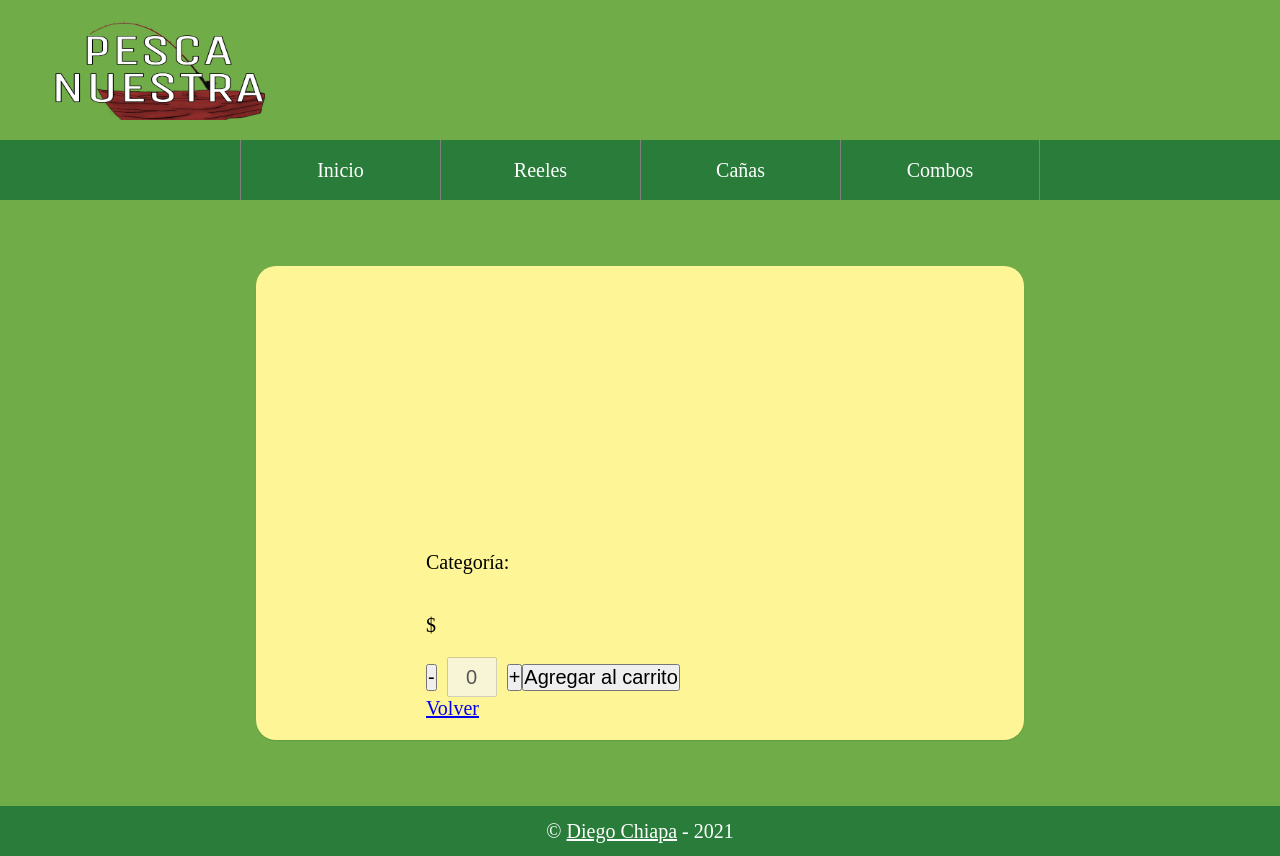
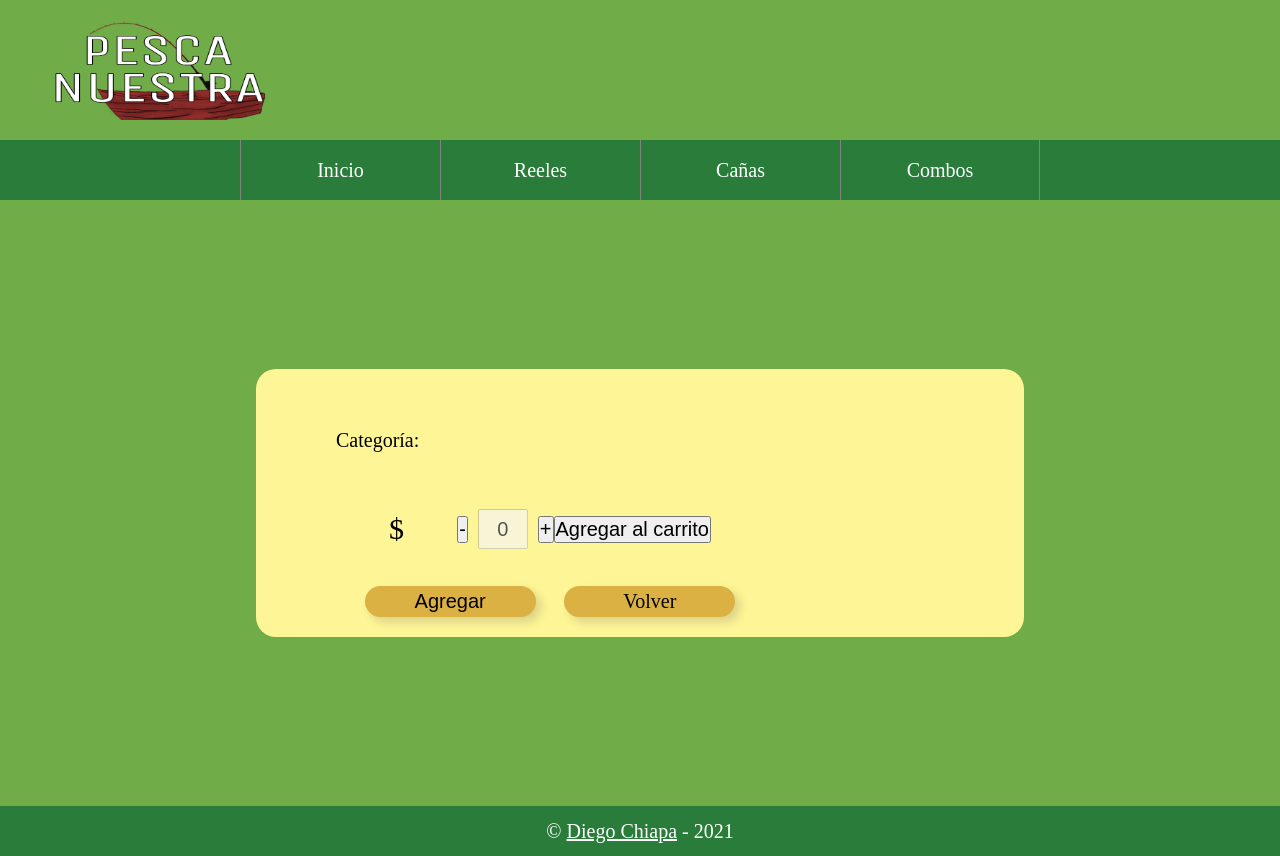
Before and after one commit to dchiapa/proyecto_react_16930, a React (Create React App) app: page /detail/1 in a window 1280 px wide. Built offline with nearby package versions, Linux system fonts and the light colour scheme; no server answers; the database is empty.

Commit message:
actualizar renderizado del detalle del producto y funcion para obtener la cantidad

```diff
--- a/src/components/ItemDetailContainer/ItemDetail.js
+++ b/src/components/ItemDetailContainer/ItemDetail.js
@@ -13,32 +13,37 @@ export const ItemDetail = ({
   img,
   stock,
 }) => {
-  const { isInCart, addToCart } = useContext(CartContext);
-  const [count, setCount] = useState(0);
+  const { cart, isInCart, addToCart } = useContext(CartContext);
+  const prodCount = () => {
+    if (isInCart(id)) {
+      console.log(cart);
+      return cart.find((item) => item.id === id).count;
+    } else return 0;
+  };
+  const [count, setCount] = useState(prodCount);
   const handleAdd = () => {
-    addToCart({ id, name, price, count });
+    addToCart({ id, name, price, count, img });
   };
 
   return (
-    <article className="item itemDetail">
-      <h2 className="itemDetail__title">{name}</h2>
-      <div className="itemDetail__img-container">
-        <img className="itemDetail__img" src={img} alt={name} />
-      </div>
+    <article className="itemDetail">
+      <h1 className="itemDetail__title">{name}</h1>
+      <img className="itemDetail__img" src={img} alt={name} />
       <section className="itemDetail__data">
         <p className="itemDetail__text">Categoría: {category}</p>
         <p className="itemDetail__description">{description}</p>
-        <p className="itemDetail__text">${price}</p>
-        <ItemCount
-          stock={stock}
-          count={count}
-          setCount={setCount}
-          addToCart={handleAdd}
-          added={isInCart(id)}
-        />
-        <Link className="itemDetail__link" to={`/category/${category}`}>
-          Volver
-        </Link>
+        <section className="itemDetail__countPrice">
+          <p className="itemDetail__text price">${price}</p>
+          <ItemCount stock={stock} count={count} setCount={setCount} />
+        </section>
+        <section className="itemDetail__btns">
+          <button className="btn" onClick={handleAdd}>
+            {isInCart(id) ? "Actualizar" : "Agregar"}
+          </button>
+          <Link className="btn" to={`/category/${category}`}>
+            Volver
+          </Link>
+        </section>
       </section>
     </article>
   );
```
